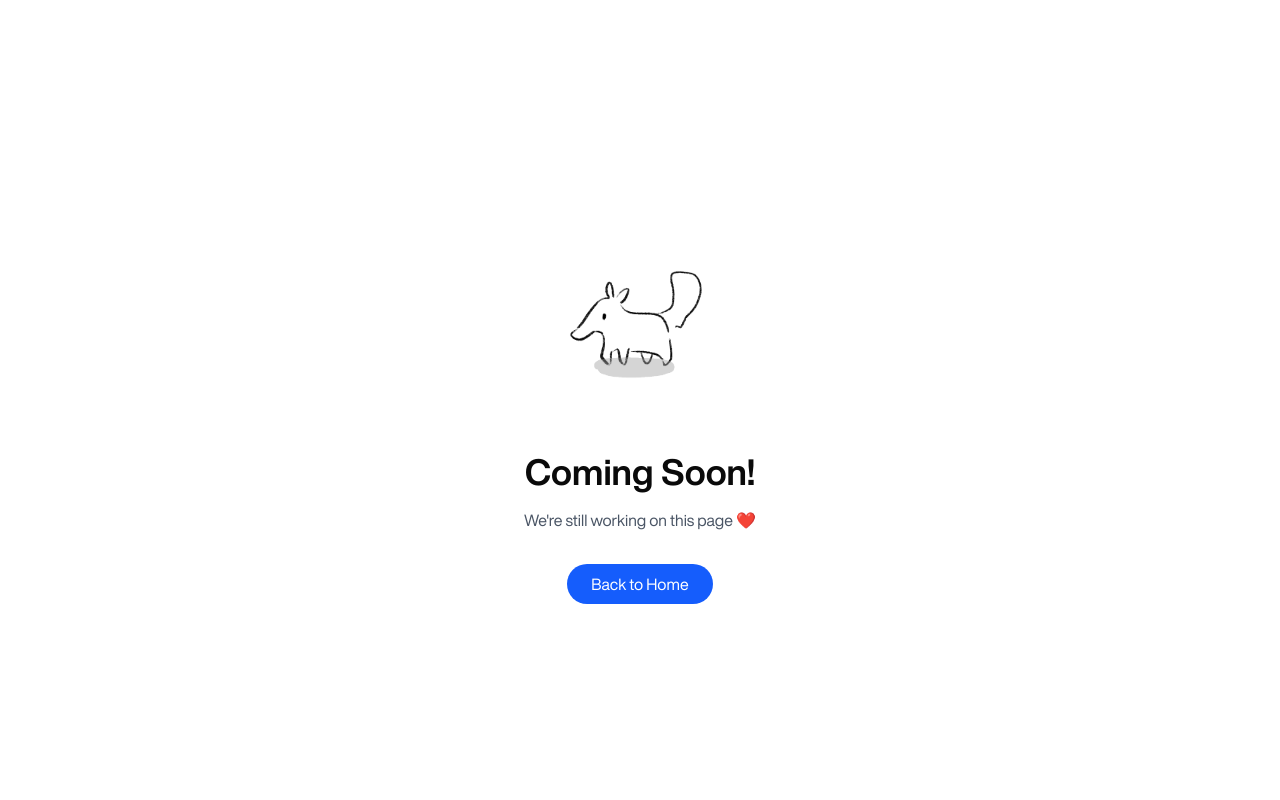
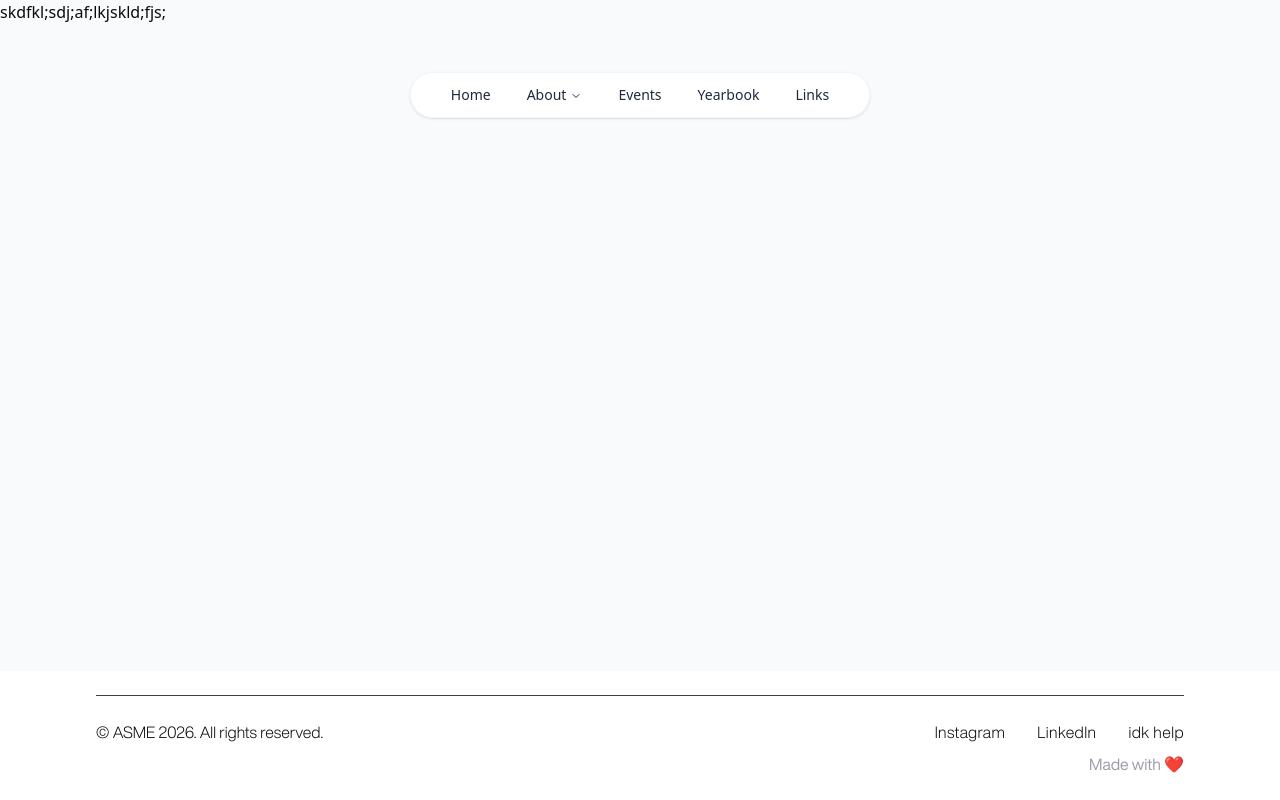
Before and after one commit to tylerttrannn/asme-website, a React (Vite) app in the folder asme-website/: page /board in a window 1280 px wide. Built offline with nearby package versions, Linux system fonts and the light colour scheme.

Commit message:
created inital board page

```diff
--- a/asme-website/src/App.tsx
+++ b/asme-website/src/App.tsx
@@ -2,6 +2,7 @@ import { BrowserRouter, Routes, Route, Link } from 'react-router-dom';
 import FrontPage from './FrontPage';
 import Links from './pages/Links';
 import asmegif from '../src/assets/asmegif.gif'
+import Board from './pages/Board';
 
 
 const DefaultPage = () => (
@@ -22,6 +23,7 @@ export default function App() {
       <Routes>
         <Route path="/" element={<FrontPage />} />
         <Route path="/links" element={<Links />} />
+        <Route path="/board" element= {<Board/>} />
         <Route path="*" element={<DefaultPage />} />
       </Routes>
     </BrowserRouter>
--- a/asme-website/src/components/Navbar.tsx
+++ b/asme-website/src/components/Navbar.tsx
@@ -41,8 +41,8 @@ function Navbar() {
                     </li>
                     <li>
                       <NavigationMenuLink asChild>
-                        <Link to="/about/team" className="block p-2 text-sm hover:bg-gray-100 rounded-md transition-colors text-gray-700">
-                          The Team
+                        <Link to="/board" className="block p-2 text-sm hover:bg-gray-100 rounded-md transition-colors text-gray-700">
+                          Board
                         </Link>
                       </NavigationMenuLink>
                     </li>
--- /dev/null
+++ b/asme-website/src/pages/Board.tsx
@@ -0,0 +1,18 @@
+import Layout from "@/components/Layout";
+
+
+
+
+
+function Board() {
+    return (
+        <Layout>
+            <div>
+                <p>skdfkl;sdj;af;lkjskld;fjs;</p>
+            </div>
+
+        </Layout>
+    )
+}
+
+export default Board;
```
